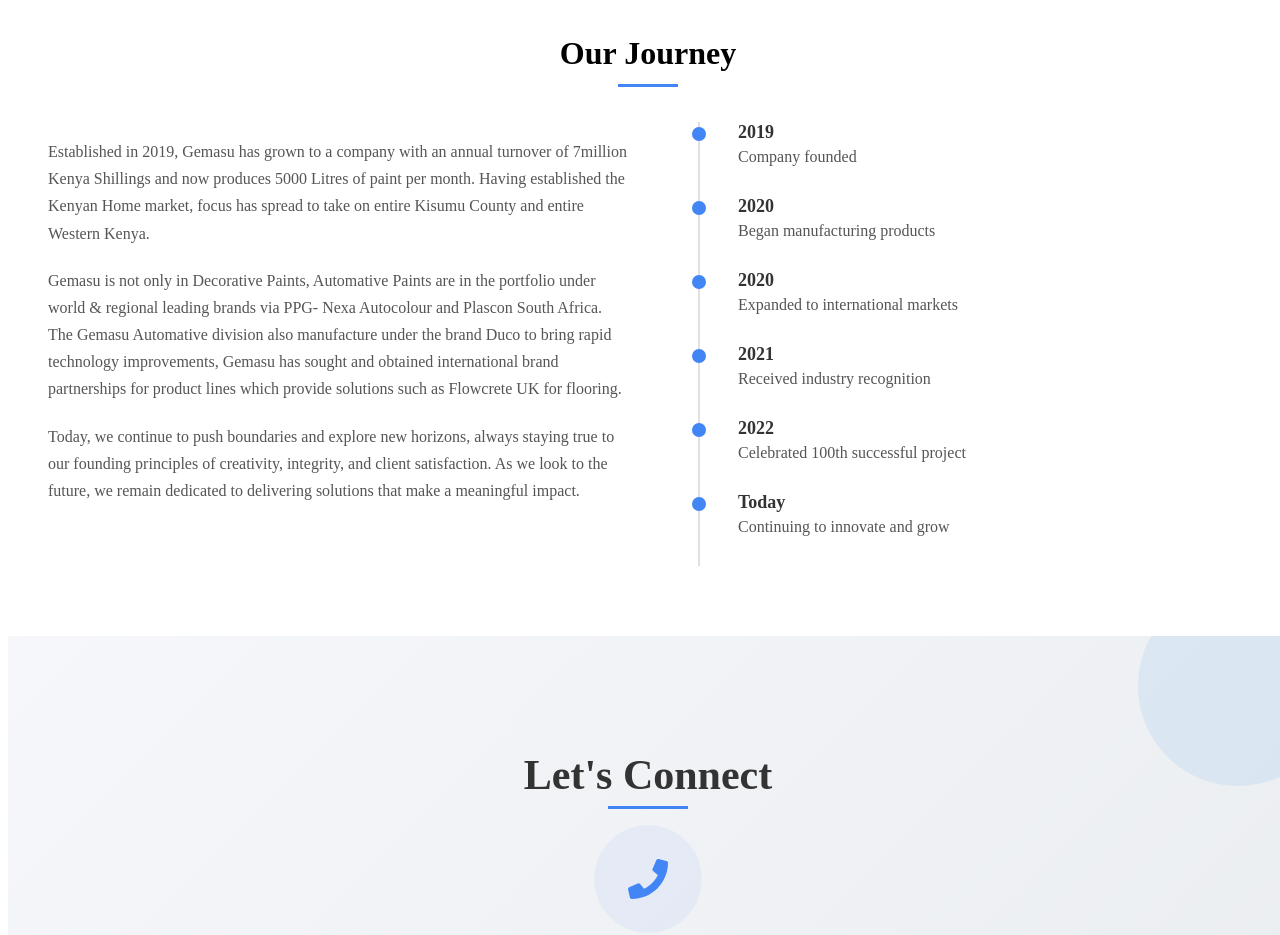
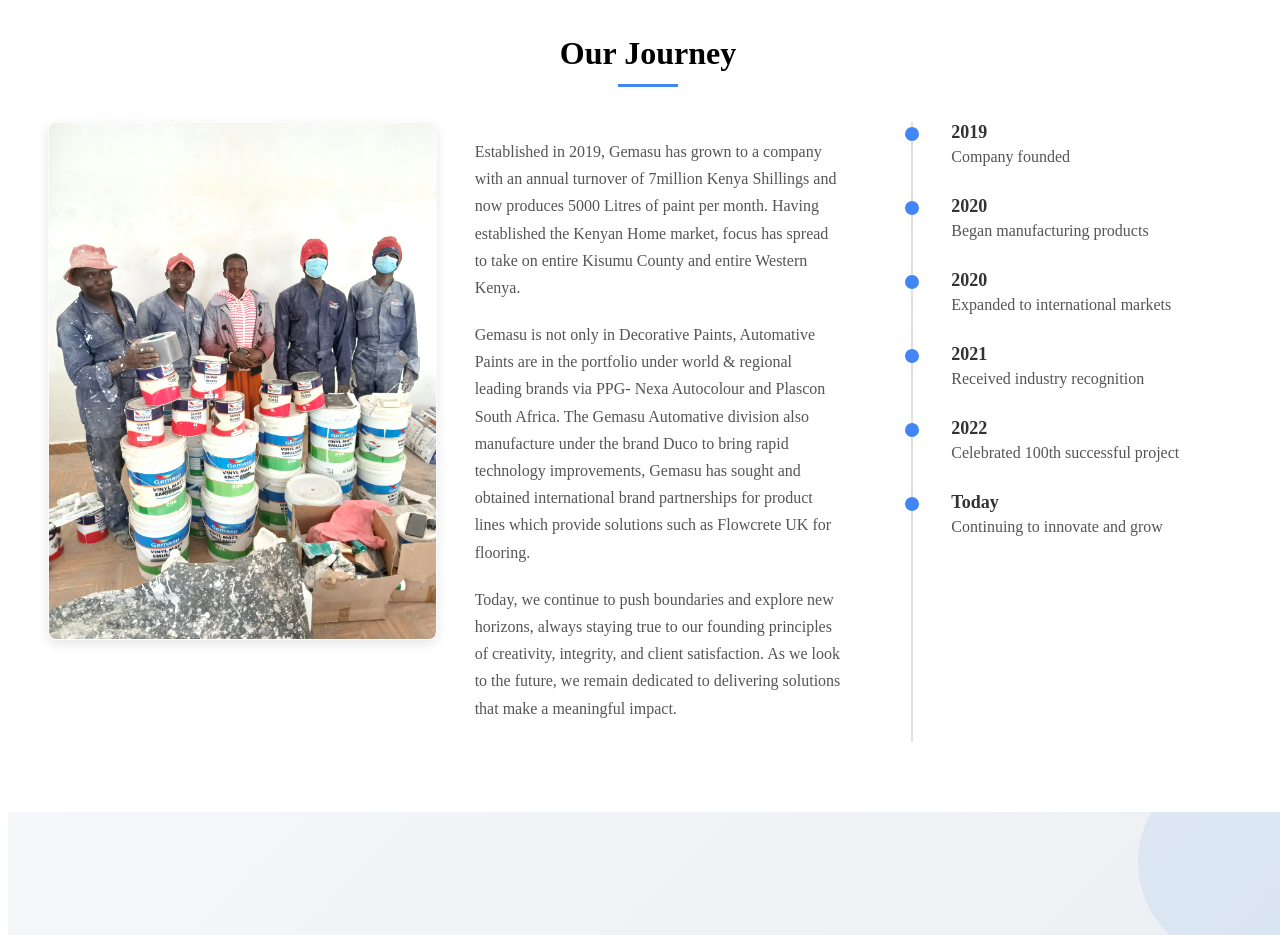
Before and after one commit to LorraObare/paint-enterprise, a React (Vite) app in the folder vite-paint/: page / in a window 1280 px wide. Shown: the part 4680-5615 px from the top of the page. Built offline with nearby package versions, Linux system fonts and the light colour scheme; the HTML template or start-up script is replaced by a standard one.

Commit message:
Added image-Brief History

```diff
--- a/vite-paint/src/BriefHistory.jsx
+++ b/vite-paint/src/BriefHistory.jsx
@@ -1,4 +1,5 @@
 import './Styles/BriefHistory.css';
+import companyImage from './assets/companyImage.jpg';
 
 function BriefHistory(){
     return(
@@ -6,6 +7,10 @@
           <div className="container">
             <h2>Our Journey</h2>
             <div className="history-content">
+              <div className="history-image">
+                <img src={companyImage} alt="Company Brand" className="history-image" />
+              </div>
+              <div className="history-text-timeline">
                 <div className="history-text">
                   <p>
                     Established in 2019, Gemasu has grown to a company with an annual turnover of 7million Kenya Shillings and now produces 5000 Litres of paint per month. Having established the Kenyan Home market, focus has spread to take on entire Kisumu County and entire Western Kenya.
@@ -14,9 +19,7 @@
                     Gemasu is not only in Decorative Paints, Automative Paints are in the portfolio under world & regional leading brands via PPG- Nexa Autocolour and Plascon South Africa. The Gemasu Automative division also manufacture under the brand Duco to bring rapid technology improvements, Gemasu has sought and obtained international brand partnerships for product lines which provide solutions such as Flowcrete UK for flooring.
                   </p>
                   <p>
-              Today, we continue to push boundaries and explore new horizons, always staying true to our founding principles
-              of creativity, integrity, and client satisfaction. As we look to the future, we remain dedicated to delivering
-              solutions that make a meaningful impact.
+                    Today, we continue to push boundaries and explore new horizons, always staying true to our founding principles of creativity, integrity, and client satisfaction. As we look to the future, we remain dedicated to delivering solutions that make a meaningful impact.
                   </p>
                 </div>
                 <div className="history-milestones">
@@ -47,6 +50,7 @@
                 </div>
               </div>
             </div>
+          </div>
         </section>
     );
 }
--- a/vite-paint/src/Styles/BriefHistory.css
+++ b/vite-paint/src/Styles/BriefHistory.css
@@ -30,7 +30,36 @@
 .history-content {
   display: flex;
   flex-wrap: wrap;
-    justify-content: space-between;
+  gap: 40px;
+  align-items: flex-start;
+}
+
+.history-image {
+  flex: 1;
+  min-width: 300px;
+  max-width: 450px;
+}
+
+.history-image img {
+  width: 100%;
+  height: auto;
+  border-radius: 8px;
+  box-shadow: 0 4px 12px rgba(0,0,0,0.1);
+  transition: transform 0.3s ease;
+  object-fit: cover;
+  border: 1px solid #eaeaea;
+  filter: brightness(1.05) contrast(1.05);
+}
+
+.history-image img:hover {
+  transform: scale(1.02);
+}
+
+.history-text-timeline {
+  flex: 2;
+  min-width: 300px;
+  display: flex;
+  flex-wrap: wrap;
   gap: 40px;
 }
 
@@ -93,8 +122,19 @@
 }
 
 /* Responsive adjustments */
+@media (max-width: 992px) {
+  .history-content {
+    flex-direction: column;
+  }
+
+  .history-image {
+    max-width: 100%;
+    margin-bottom: 20px;
+  }
+}
+
 @media (max-width: 768px) {
-    .history-content {
+  .history-text-timeline {
     flex-direction: column;
   }
 
```
Also changed, not shown: vite-paint/src/assets/companyImage.jpg (added). Lines whose indentation alone changed are shown as unchanged.
